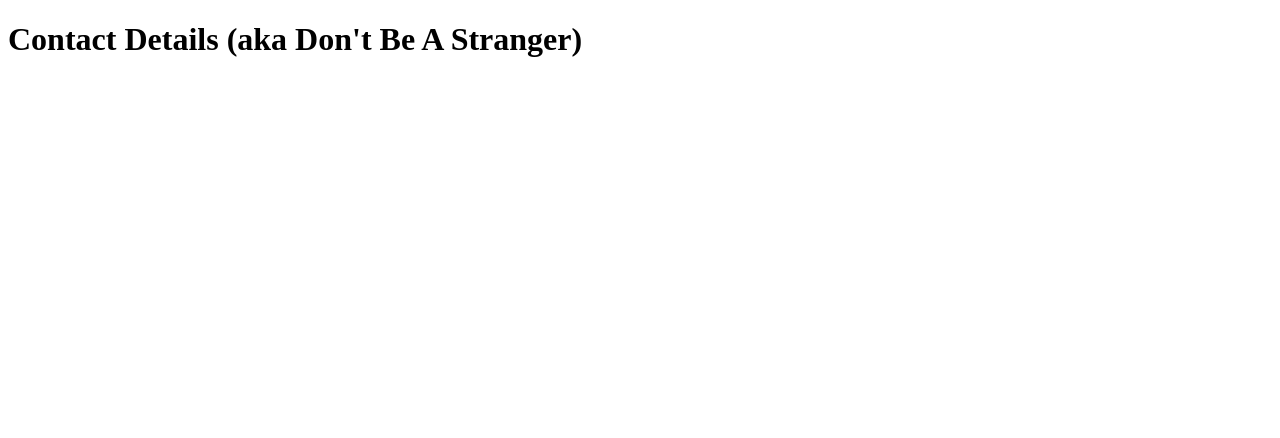
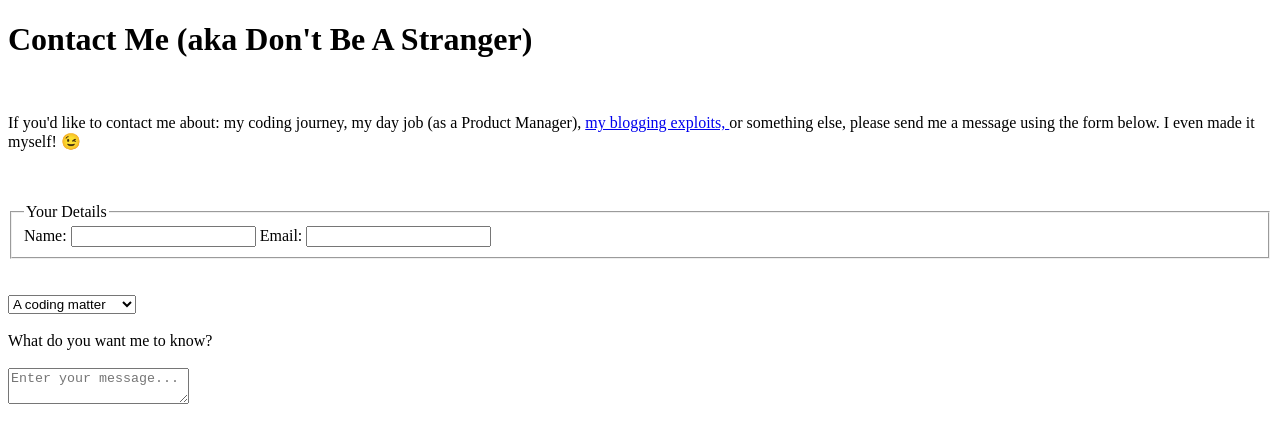
Before and after one commit to adaobimedia/portfolio, a plain HTML site: page pages/contact.html in a window 1280 px wide. Drawn offline with Linux system fonts and the light colour scheme.

Commit message:
I have completed Manchester Codes form practical. Created a 'Contact Me' form complete with personal details field, drop down menu and text area for free-form message'. All saved to contact.html

```diff
--- a/pages/contact.html
+++ b/pages/contact.html
@@ -4,6 +4,40 @@
         <title>Contact Adaobi</title>
     </head>
     <body>
-        <h1>Contact Details (aka Don't Be A Stranger)</h1>
+        <h1>Contact Me (aka Don't Be A Stranger)</h1>
+        <br />
+        <p>If you'd like to contact me about: my coding journey, my day job (as a Product Manager),
+            <a href="https://www.adaobireads.com" target="_blank">my blogging exploits, </a>
+            or something else, please send me a message using the form below. I even made it myself! 😉
+        </p>
+        <br /><br />
+        <form>
+            <fieldset>
+            <legend >Your Details</legend>
+                <label>
+                    Name:
+                    <input type="text" name="name" />
+                </label>
+                <label>
+                    Email:
+                    <input type="email" name="email" />
+                </label>
+            </fieldset>
+
+            <br /><br />
+            <label for="contact-reason"></label>
+            <select id="contact-reason" name=contact>Reason for contacting Adaobi
+                <option value=coding>A coding matter</option>
+                <option value=product>Product query</option>
+                <option value=blogging>Blogging question</option>
+                <option value=other>Other</option>
+            </select>
+            <br /><br />
+            <label>
+                What do you want me to know?
+                <br /><br />
+                <textarea name="message" placeholder="Enter your message..."></textarea>
+            </label>
+        </form>
     </body>
 </html>
```
Also changed, not shown: index.html (+1 -0 lines).
